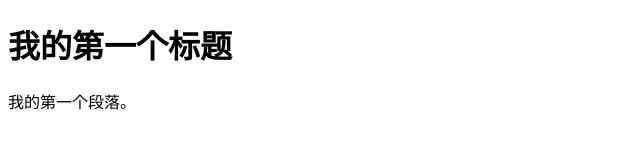
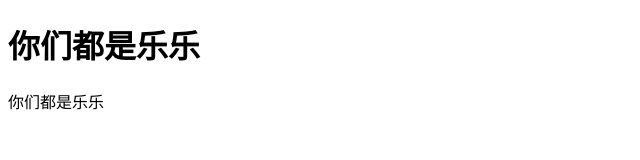
Before and after one commit to wahaha024/first-web-project, a plain HTML site: page index.html in a window 1280 px wide. Shown: the whole page, without its empty margins (0-640 px from the left). Drawn offline with Linux system fonts and the light colour scheme.

Commit message:
Update index.html content and heading

```diff
--- a/index.html
+++ b/index.html
@@ -5,7 +5,7 @@
 <title>我的一个文件</title>
 </head>
 <body>
-    <h1>我的第一个标题</h1>
-    <p>我的第一个段落。</p>
+    <h1>你们都是乐乐</h1>
+    <p>你们都是乐乐</p>
 </body>
 </html>
```
